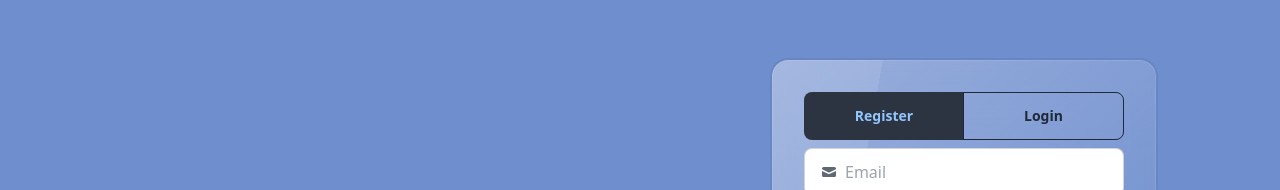
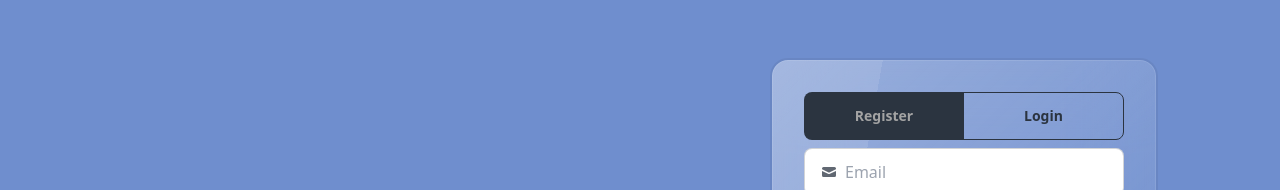
Before and after one commit to FabianRaja/InventoryManagementAndBilling-frontend, a React (Vite) app: page / in a window 1280 px wide. Shown: the part 172-362 px from the top of the page. Built offline with nearby package versions, Linux system fonts and the light colour scheme.

Commit message:
dark mode errors resolved

```diff
--- a/src/Components/BasePage.jsx
+++ b/src/Components/BasePage.jsx
@@ -17,8 +17,8 @@ export default function BasePage({children}){
             <Background>
             <div className="grid grid-cols-1 sm:grid-cols-2 gap-4  text-center items-center h-screen ">
             <div className="p-10">
-                <b className="font-black text-xl">Inventory Management and Billing Application</b>
-                <p>Inventory System to control and manage products in the warehouse in real time and integrated to make it easier to develop your business</p>
+                <b className="font-black text-xl text-neutral">Inventory Management and Billing Application</b>
+                <p className="text-neutral">Inventory System to control and manage products in the warehouse in real time and integrated to make it easier to develop your business</p>
             </div>
 
             <div className="content-center-section mr-10 ml-10">
@@ -27,11 +27,11 @@ export default function BasePage({children}){
             <div className="card-body">
 
             <div className="join grid grid-cols-2">
-            <button className={switching==="register"?"join-item btn btn-outline bg-neutral text-blue-300 border-0 font-bold":"join-item btn btn-outline font-bold"} onClick={()=>{
+            <button className={switching==="register"?"join-item btn btn-outline bg-neutral text-neutral-400 border-0 font-bold":"join-item btn btn-outline text-neutral font-bold"} onClick={()=>{
                 navigate("/");
                 setSwitching("register")
                 }}>Register</button>
-            <button className={switching==="login"?"join-item btn btn-outline bg-neutral text-blue-300 border-0 font-bold":"join-item btn btn-outline font-bold"} onClick={()=>{
+            <button className={switching==="login"?"join-item btn btn-outline bg-neutral text-neutral-400 border-0 font-bold":"join-item btn btn-outline text-neutral font-bold"} onClick={()=>{
                 navigate("/login");
                 setSwitching("login");
                 }}>Login</button>
```
